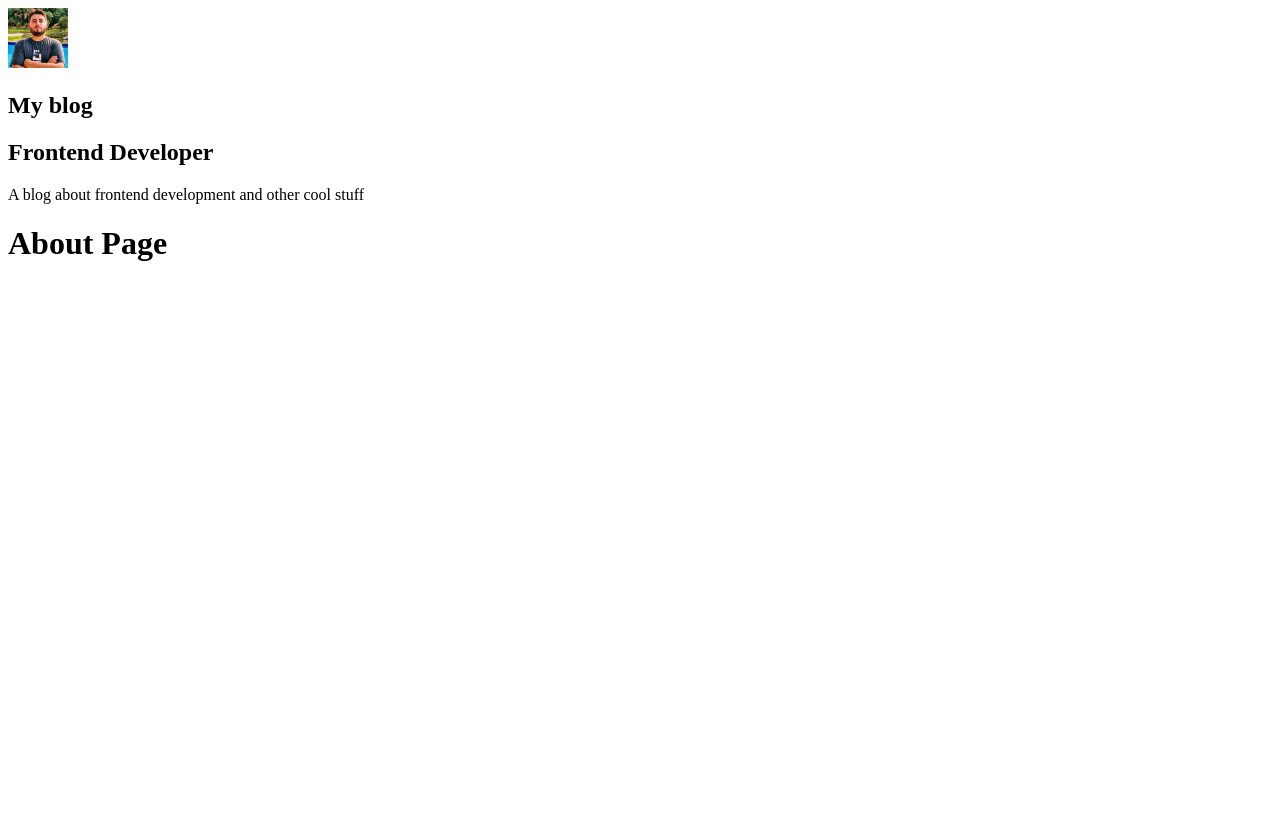
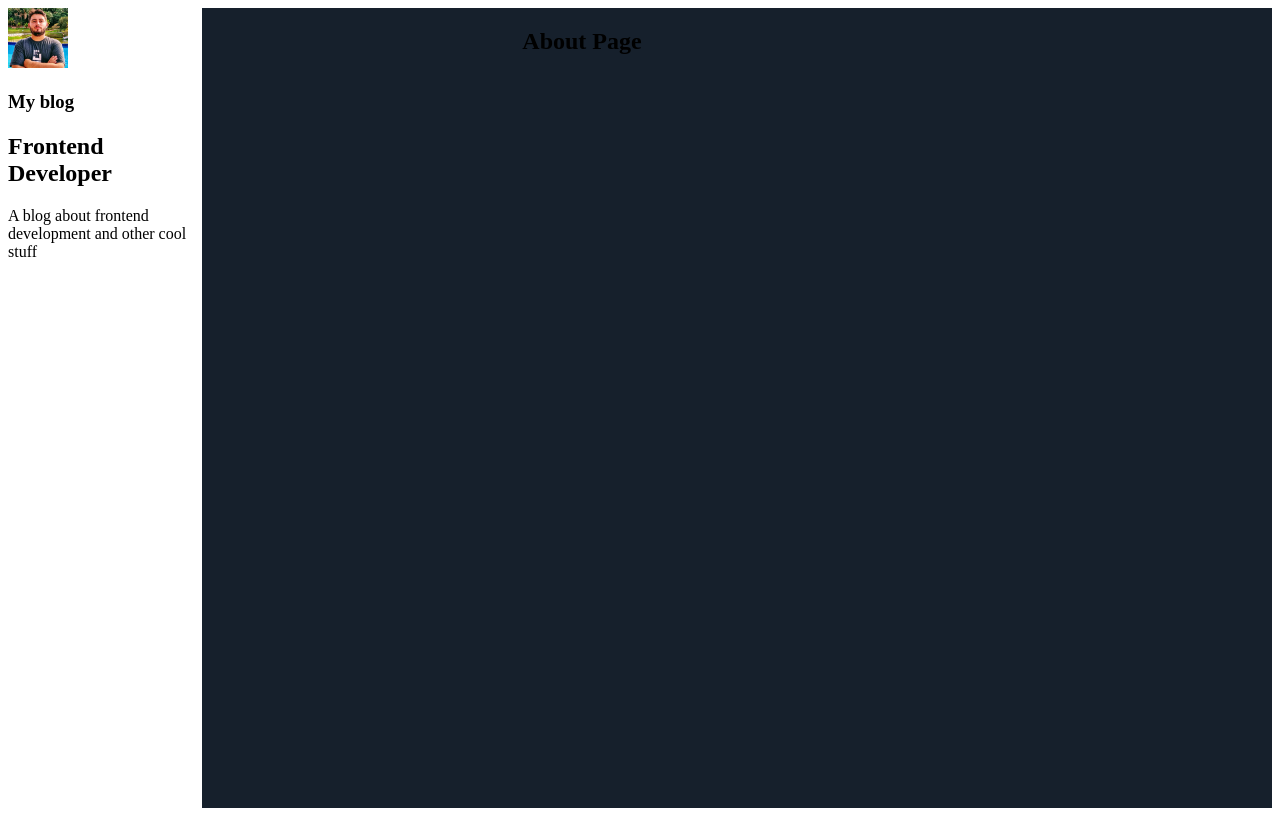
Before and after one commit to YuriGuilherme/gatsby-course, a Gatsby site: page /about in a window 1280 px wide. Built offline with nearby package versions, Linux system fonts and the light colour scheme; Gatsby itself is replaced by a stand-in of ours.

Commit message:
feat(layout): Update layout component stylesheet

```diff
--- /dev/null
+++ b/src/components/Layout/index.js
@@ -0,0 +1,33 @@
+import React from 'react'
+import PropTypes from 'prop-types'
+import styled from 'styled-components'
+
+import Profile from '../Profile'
+
+const LayoutWrapper = styled.section`
+    display: flex;
+`
+
+const LayoutMain = styled.main`
+    background: #16202c;
+    min-height: 100vh;
+    padding: 0 3.75rem 0 20rem;
+    width: 100%;
+`
+
+const Layout = ({ children }) => {
+  return (
+    <LayoutWrapper>
+        <aside>
+            <Profile />
+        </aside>
+        <LayoutMain>{children}</LayoutMain>
+    </LayoutWrapper>
+  )
+}
+
+Layout.propTypes = {
+  children: PropTypes.node.isRequired,
+}
+
+export default Layout
--- a/src/components/layout.js
+++ /dev/null
@@ -1,22 +0,0 @@
-import React from "react"
-import PropTypes from "prop-types"
-
-import Profile from './Profile'
-
-const Layout = ({ children }) => {
-
-  return (
-    <>
-        <aside>
-            <Profile />
-        </aside>
-        <main>{children}</main>
-    </>
-  )
-}
-
-Layout.propTypes = {
-  children: PropTypes.node.isRequired,
-}
-
-export default Layout
--- a/src/pages/404.js
+++ b/src/pages/404.js
@@ -1,6 +1,6 @@
 import React from "react"
 
-import Layout from "../components/layout"
+import Layout from "../components/Layout"
 import SEO from "../components/seo"
 
 const NotFoundPage = () => (
--- a/src/pages/about.js
+++ b/src/pages/about.js
@@ -1,6 +1,6 @@
 import React from 'react'
 
-import Layout from '../components/layout'
+import Layout from '../components/Layout'
 import SEO from '../components/seo'
 
 const AboutPage = () => (
--- a/src/pages/index.js
+++ b/src/pages/index.js
@@ -1,6 +1,6 @@
 import React from "react"
 
-import Layout from "../components/layout"
+import Layout from "../components/Layout"
 import SEO from "../components/seo"
 
 const IndexPage = () => (
```
